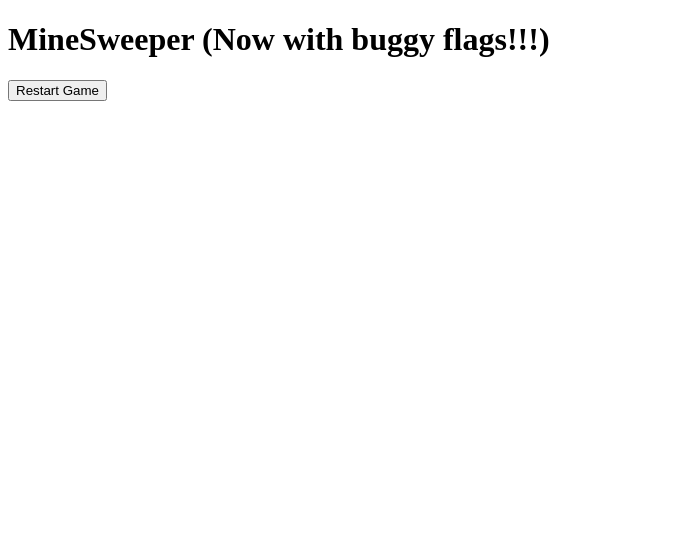
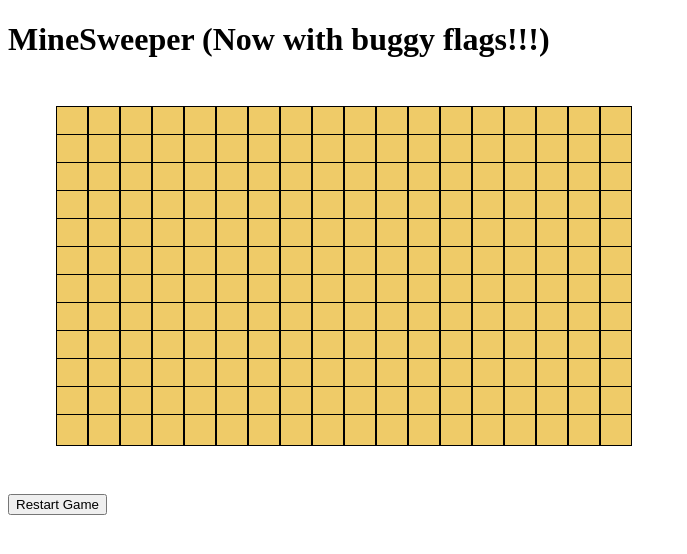
Before and after one commit to the-magic-methods/djan-games, a Django app: page /games/mine-sweeper/ in a window 1280 px wide. Shown: the top 554 px of the page, without its empty margins (0-687 px from the left). Run offline with Django 4.2, Linux system fonts and the light colour scheme.

Commit message:
added mineSweeper

```diff
--- a/main_app/static/css/mineSweeper.css
+++ b/main_app/static/css/mineSweeper.css
@@ -0,0 +1,27 @@
+.box {
+    width: 30px;
+    height: 30px;
+    border: 1px solid black;
+    display: inline-block;
+    margin: -2px;
+    background-color: #EFCB68;
+}
+
+.box {
+    text-align: center;
+    vertical-align: middle;
+}
+
+.board {
+    margin: 50px;
+}
+
+.opened {
+    background-color: gray;
+}
+
+.bomb {}
+
+.flag {
+    background-color: green;
+}
--- a/main_app/static/css/mineSweeper.js
+++ b/main_app/static/css/mineSweeper.js
@@ -3,6 +3,8 @@ let isBombsGenerated = false
 let bombBoard = []
 let canClick = true
 let numBombs = 40
+console.log("Test")
+console.log(tiles)
 for (let i = 0; i < 216; i++) {
     bombBoard.push(false)
 }
--- a/main_app/templates/games/mine-sweeper.html
+++ b/main_app/templates/games/mine-sweeper.html
@@ -6,8 +6,8 @@
     <meta charset="UTF-8">
     <meta http-equiv="X-UA-Compatible" content="IE=edge">
     <meta name="viewport" content="width=device-width, initial-scale=1.0">
+    <script defer src="{% static 'css/mineSweeper.js' %}"></script>
     <link rel="stylesheet" href="{% static 'css/mineSweeper.css' %}" />
-    <script src="{% static 'css/mineSweeper.js' %}"></script>
     <title>MineSweeper</title>
 </head>
 
```
